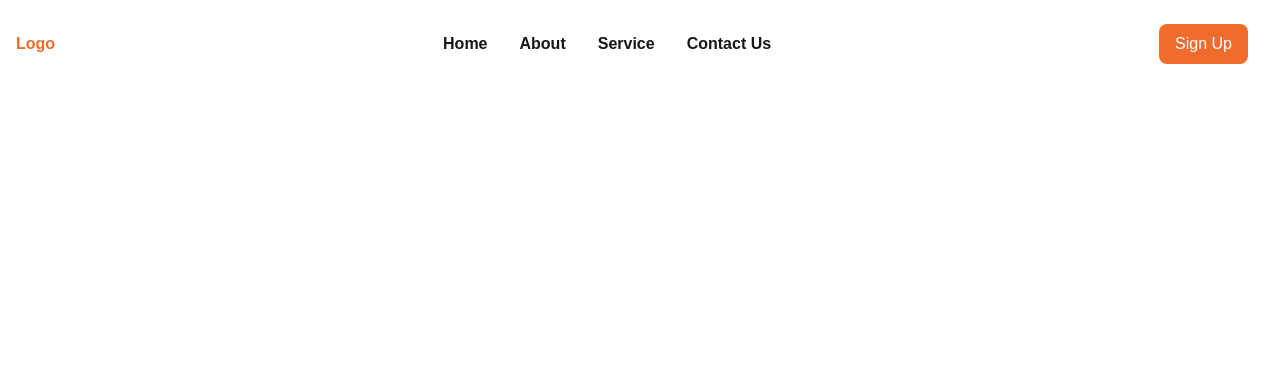
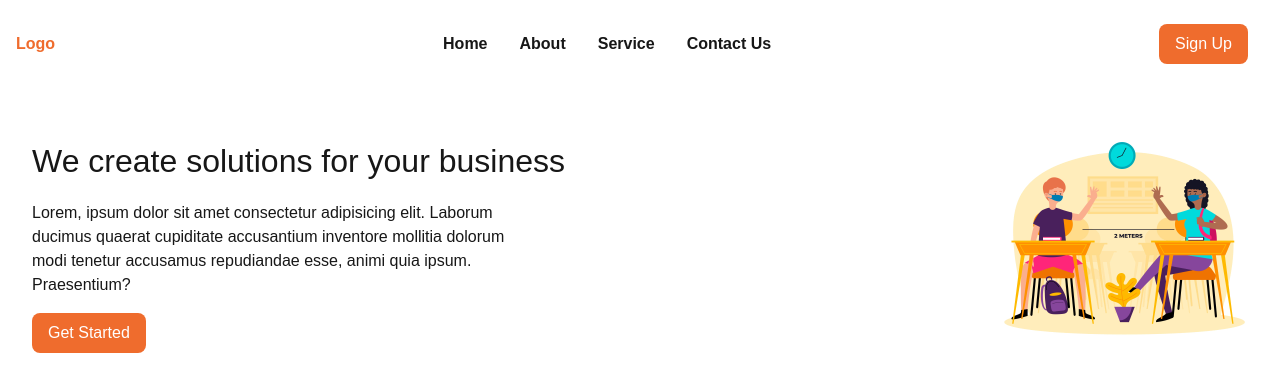
Before and after one commit to Eliyasf/landing, a Next.js app: page / in a window 1280 px wide. Shown: the top 392 px of the page. Built offline with nearby package versions, Linux system fonts and the light colour scheme.

Commit message:
hero section

```diff
--- a/app/globals.css
+++ b/app/globals.css
@@ -20,6 +20,13 @@
     .primary-btn{
       @apply px-4 py-2 mr-4 bg-[#ef6c2d] text-white rounded-[8px]
     }
+    .hero{
+      @apply flex items-center justify-between p-8;
+    }
+    .herotext{
+      @apply flex flex-col gap-4 justify-start items-start;
+    }
+
 }
 
 @media (prefers-color-scheme: dark) {
--- a/app/page.tsx
+++ b/app/page.tsx
@@ -1,11 +1,13 @@
 import Image from "next/image";
 import Navigation from "./components/navigation";
+import Hero from "./section/hero_section";
 export default function Home() {
   return (
   <>
 
   <header>
 <Navigation/>
+<Hero/>
   </header>
 
   </>
--- /dev/null
+++ b/app/section/hero_section.tsx
@@ -0,0 +1,25 @@
+import Image from "next/image";
+import {PrimaryBtn } from "../components/buttons";
+
+function Hero(){
+    return(
+        <>
+
+        <section className="hero">
+            <div className="w-[50%] herotext">
+                <h1 className="text-[32px]">We create solutions for your business</h1>
+    <p className="w-[80%]">Lorem, ipsum dolor sit amet consectetur adipisicing
+        elit. Laborum ducimus quaerat cupiditate accusantium
+        inventore mollitia dolorum modi tenetur
+        accusamus repudiandae esse, animi quia ipsum. Praesentium?</p>
+        <PrimaryBtn>Get Started</PrimaryBtn>
+            </div>
+            <Image src="/images/hero.jpg" alt="hero section image"
+            width={250}
+            height={250}/>
+        </section>
+        </>
+    );
+}
+
+export default Hero;
```
Also changed, not shown: public/images/hero.jpg (added).
